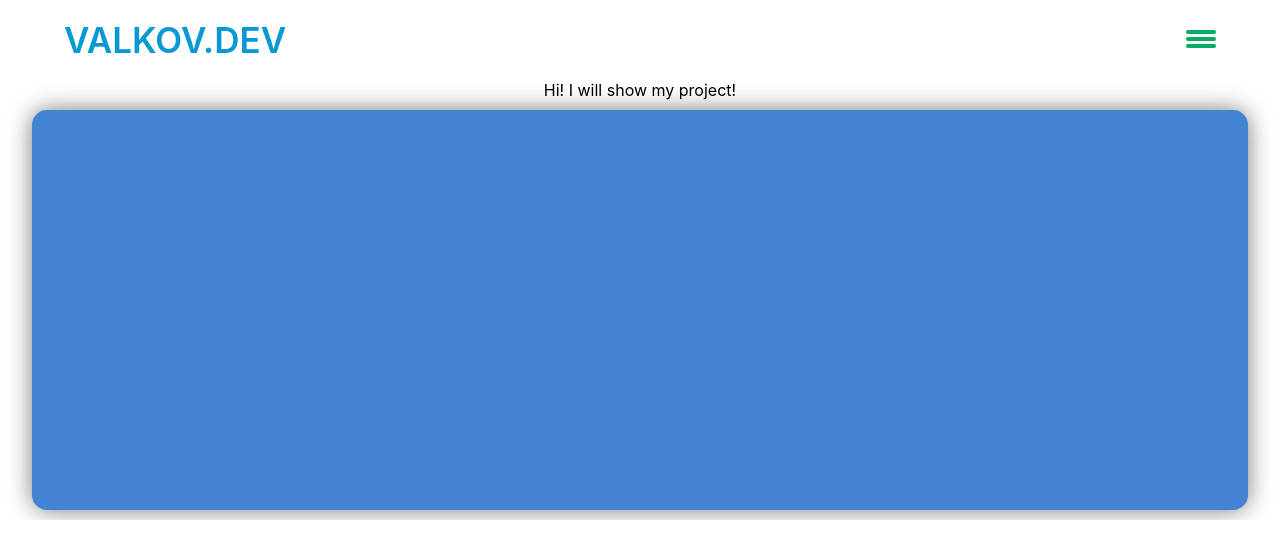
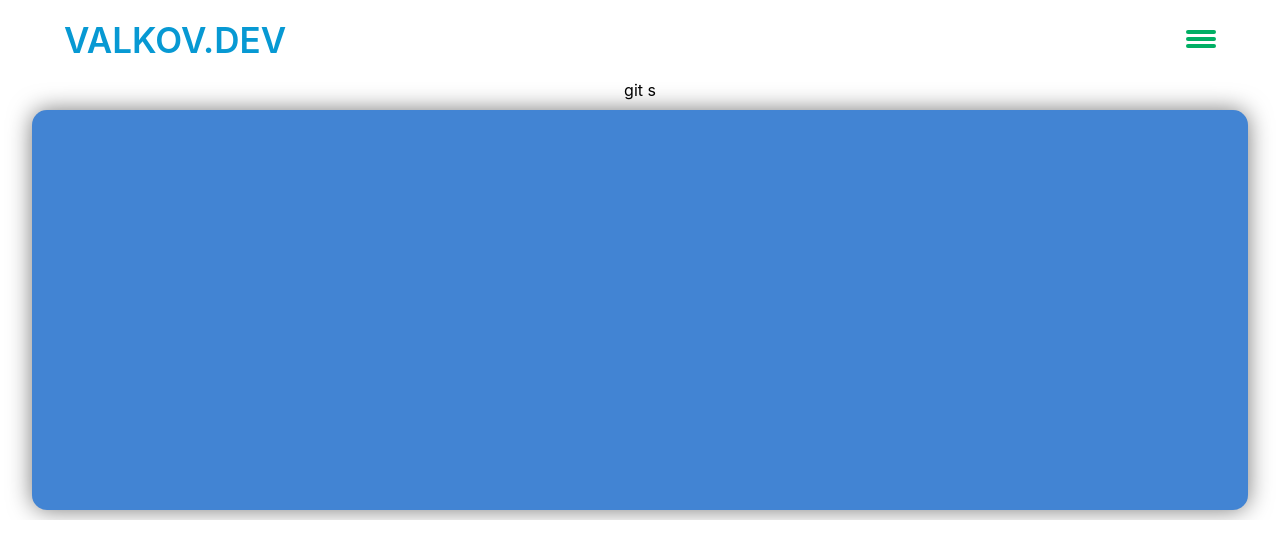
Before and after one commit to valkovfs/front, a Next.js app: page / in a window 1280 px wide. Shown: the top 558 px of the page. Built offline with nearby package versions, Linux system fonts and the light colour scheme.

Commit message:
hide text

```diff
--- a/pages/index.js
+++ b/pages/index.js
@@ -34,7 +34,7 @@ export default function Home() {
                     />
 
                         <div className="container">
-                            Hi! I will show my project!
+                            git s
                             <Main/>
 
                             <Menu/>
```
